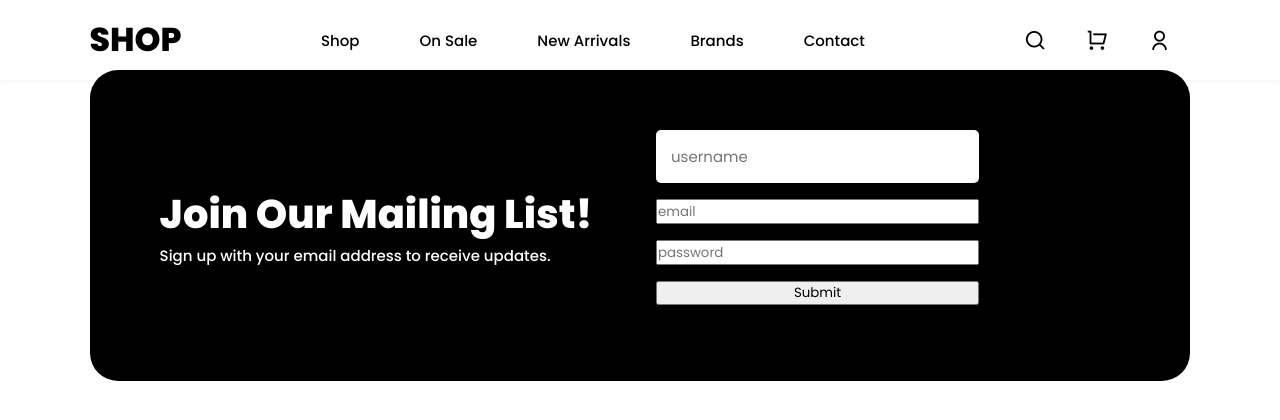
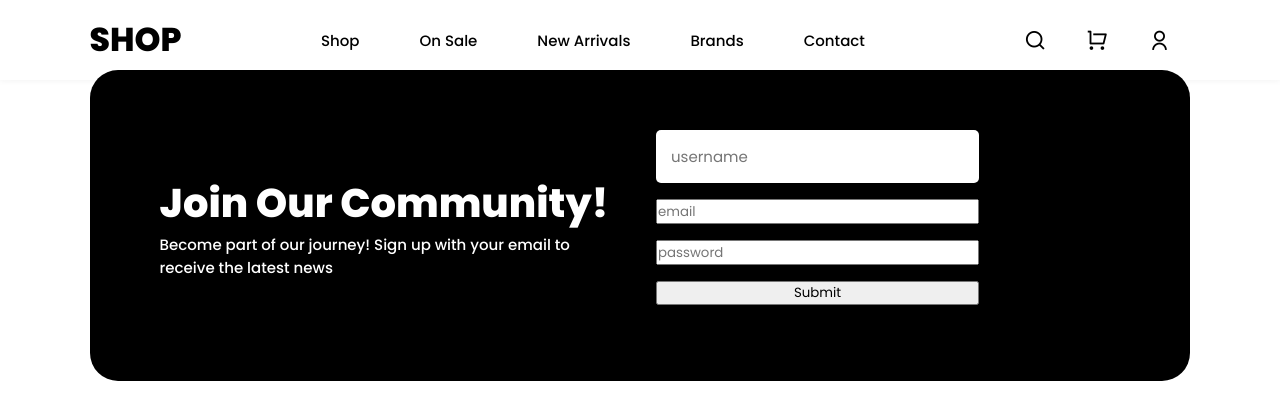
Before and after one commit to murutsgebretsadik12/flask_eccomerce, a Flask app: page /register in a window 1280 px wide. Shown: the top 420 px of the page. Run offline with Flask 3, Linux system fonts and the light colour scheme; some libraries are stand-ins or nearby versions.

Commit message:
update register.html

```diff
--- a/templates/register.html
+++ b/templates/register.html
@@ -6,8 +6,8 @@
 <section class="newsletter">
     <div class="newsletter_content" data-aos="zoom-in">
         <div class="newsletter_text">
-            <h2>Join Our Mailing List!</h2>
-            <p>Sign up with your email address to receive updates.</p>
+            <h2>Join Our Community!</h2>
+            <p>Become part of our journey! Sign up with your email to receive the latest news</p>
          </div>
 
          <form action="/save_contact" method="post" id="newsletterForm">
```
